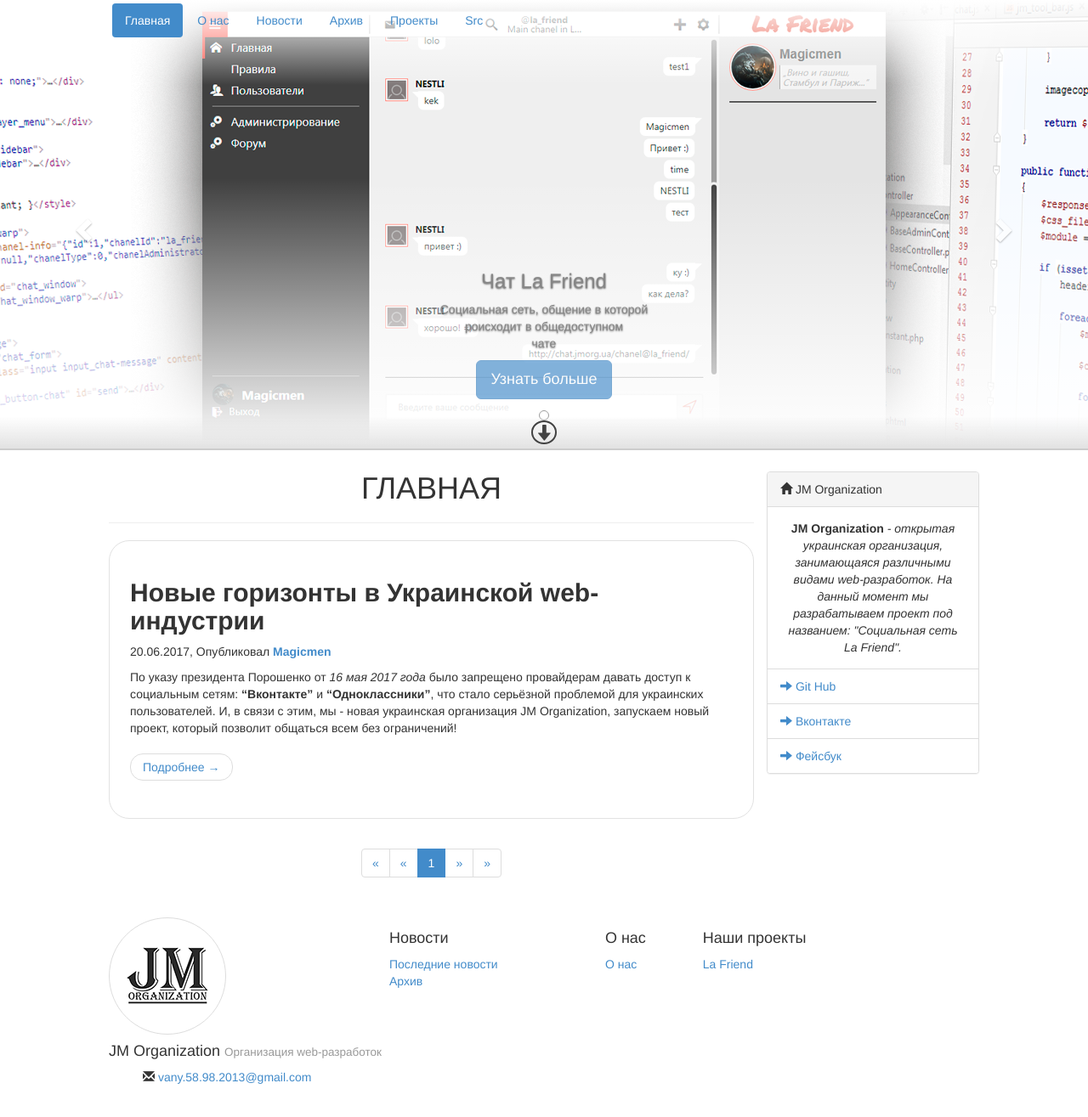
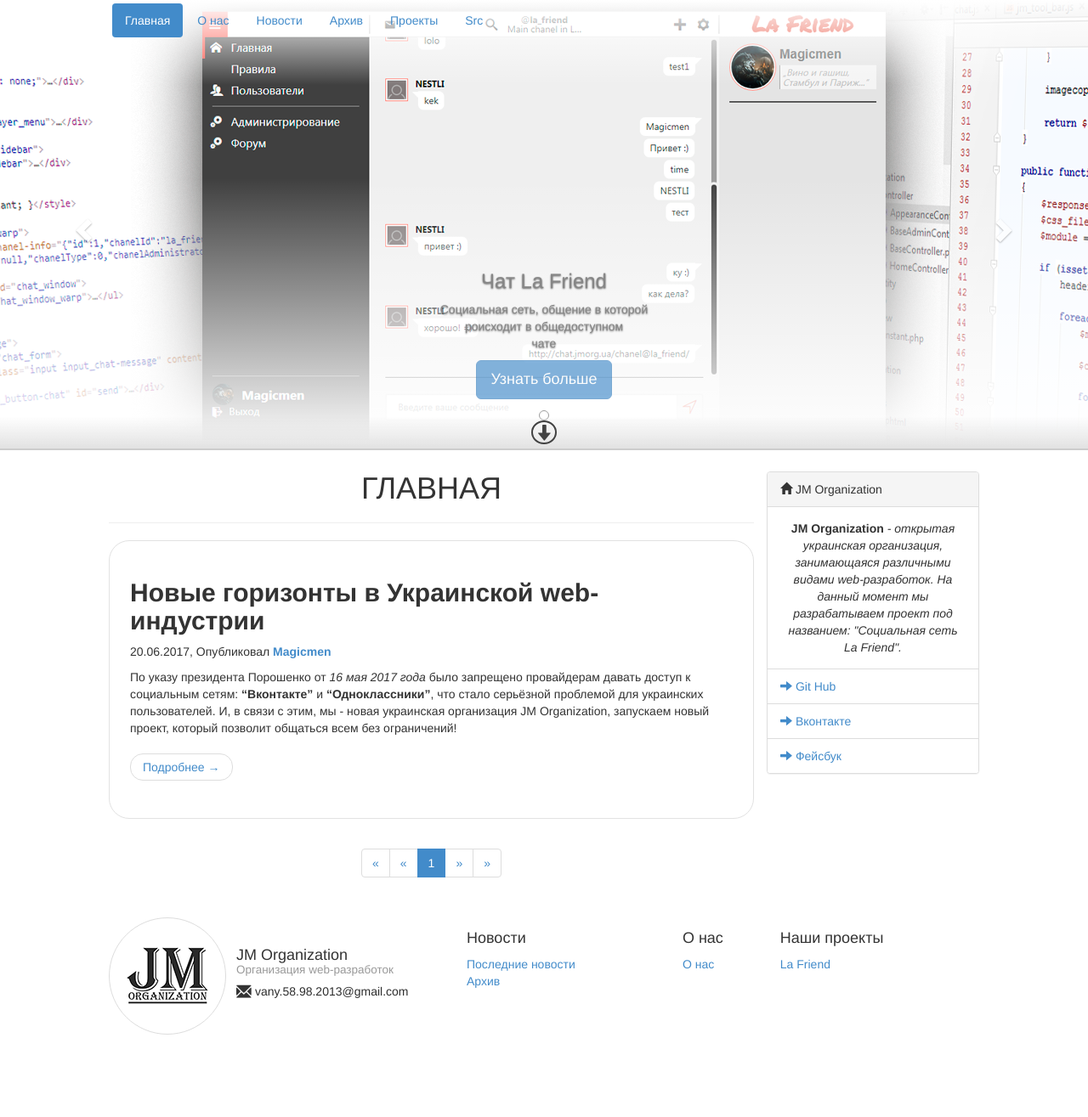
Before and after one commit to jm-organization/jm-organization.github.io, a Jekyll site: the page built from index.html, in a window 1280 px wide and 1336 px high. Shown: the top 1315 px of the window at 85% size. Built offline with Jekyll 4.4.1, drawn with Linux system fonts in a browser that asks for light colours; the list of posts is cut into pages by our own code.

Commit message:
Updated footer

```diff
--- a/_includes/jm_footer.html
+++ b/_includes/jm_footer.html
@@ -1,7 +1,7 @@
 <div class="page-width jm-table">
-    <div class="jm-f-about">
+    <div class="jm-f-logo">
         <img src="/assets/img/logotypes/small_logotype.png" alt="jm-organization" class="img-circle img-thumbnail jm-td">
-        <div class="jm-td">
+        <div class="jm-f-about">
             <h4>JM Organization <small>Организация web-разработок</small></h4>
             <div class="jm-f-contacts">
                 <ul class="jm-contact">
```
